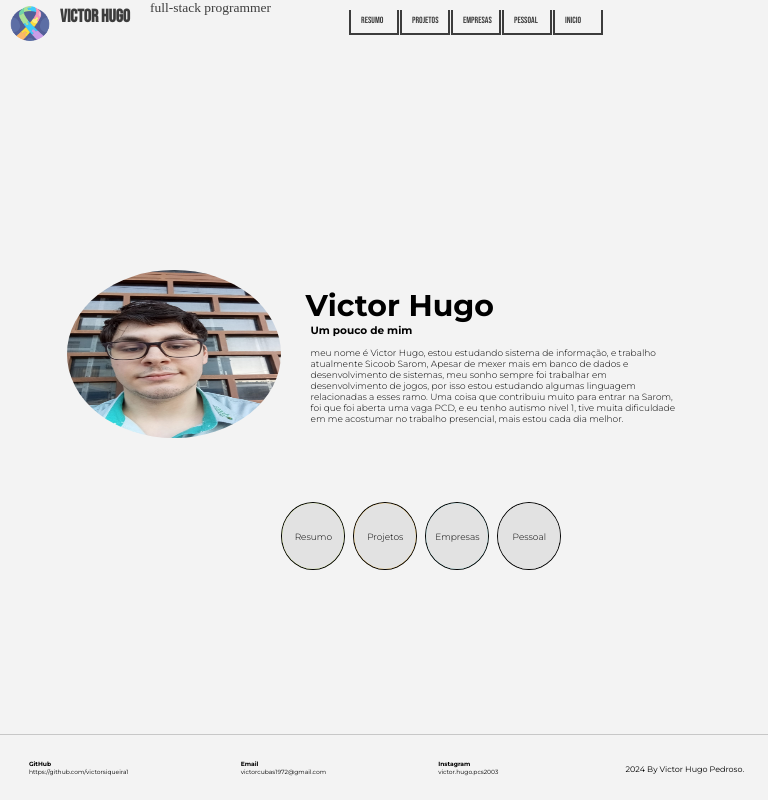
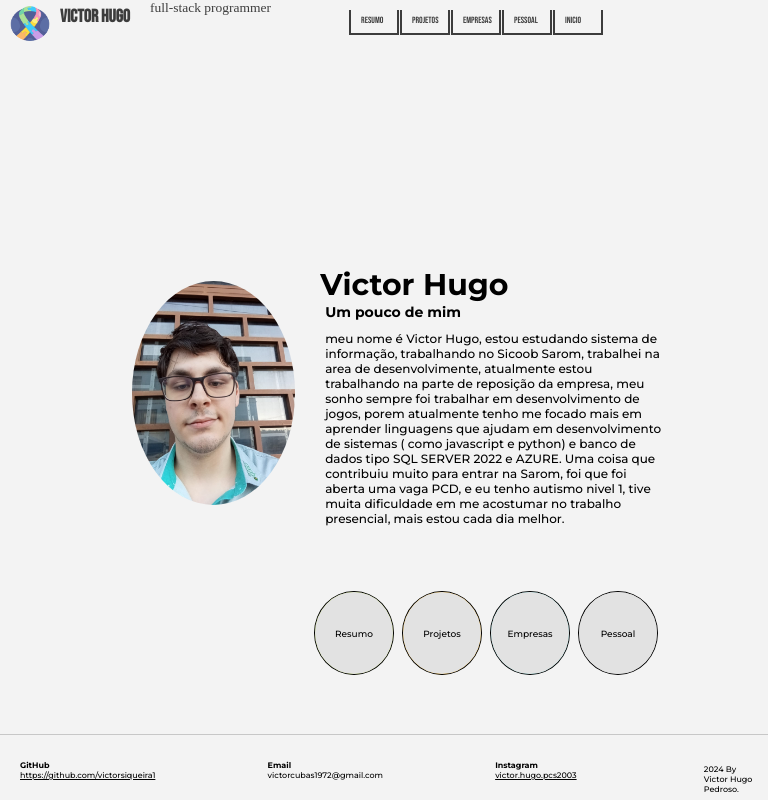
Before and after one commit to victorsiqueira1/trabalhoEscolar, a Vue app: page / in a window 768 px wide. Built offline with nearby package versions, Linux system fonts and the light colour scheme; a web font is replaced by a local one.

Commit message:
arrumando mais o corpo

```diff
--- a/src/App.vue
+++ b/src/App.vue
@@ -50,7 +50,13 @@
         <div style="height: 40px; padding-top: 20px">
           <p style="font-weight: 700">Instagram</p>
 
-          <p class="oLink letraParaResumi">victor.hugo.pcs2003</p>
+          <a
+            class="oLink"
+            href="https://www.instagram.com/victor.hugo.pcs2003?igsh=MXhzMmJobWJvcDR0dA=="
+            target="_blank"
+          >
+            victor.hugo.pcs2003
+          </a>
         </div>
 
         <div style="height: 40px; padding-top: 1.9rem" class="aoba">
@@ -246,7 +252,6 @@ const fim = ref(false)
   display: flex;
 }
 .oLink {
-  text-decoration: none;
   color: black;
 }
 
@@ -382,10 +387,16 @@ const fim = ref(false)
     justify-content: center;
     gap: 15%;
   }
+    .letraParaResumi {
+    font-family: 'Montserrat', sans-serif;
+    font-optical-sizing: auto;
+    font-weight: 500 !important;
+    font-style: normal;
+  }
 
   .links {
     margin-top: 7px;
-    font-size: 6px;
+    font-size: 8px;
   }
   .parteAbaixo {
     width: 100%;
@@ -497,7 +508,6 @@ const fim = ref(false)
     display: flex;
     gap: 10px;
     margin-left: 40vw;
-
   }
   .oPeqno {
     display: flex;
@@ -510,7 +520,7 @@ const fim = ref(false)
   }
   .links {
     margin-top: 7px;
-    font-size: 6px;
+   font-size: 7px;
   }
 
   .parteAbaixo {
@@ -522,7 +532,7 @@ const fim = ref(false)
   .letraParaResumi {
     font-family: 'Montserrat', sans-serif;
     font-optical-sizing: auto;
-    font-weight: 300 !important;
+    font-weight: 500 !important;
     font-style: normal;
   }
   .letraGrande {
--- a/src/views/Hello.vue
+++ b/src/views/Hello.vue
@@ -126,11 +126,11 @@
           <br />
 
           <div class="quadrad">
-            <p class="letrapeq" style="padding-top: 9px">2022-Now</p>
+            <p class="letrapeq" style="padding-top: 9px">2022-2025</p>
             <div class="parte">
               <h4>Sicoob Sarom</h4>
               <p class="fonteText letrapeq">
-                Hoje trabalho como Desenvolvedor de Sistemas na Sicoob Sarom
+                Trabalho no Desenvolvimento de Sistema do Sicoob Sarom
               </p>
             </div>
           </div>
@@ -140,6 +140,14 @@
             <div class="parte">
               <h4>Cruzeiro do Sul polo UNIFRAN</h4>
               <p class="fonteText letrapeq">Hoje faço faculdade na Cruzeiro do Sul polo UNIFRAN</p>
+            </div>
+          </div>
+          <br />
+          <div class="quadrad">
+            <p class="letrapeq" style="padding-top: 9px">2025-Now</p>
+            <div class="parte">
+              <h4>Sicoob Sarom</h4>
+              <p class="fonteText letrapeq">Trabalho na parte de reposição do Sicoob Sarom</p>
             </div>
           </div>
         </div>
@@ -159,11 +167,10 @@ onMounted(() => {
 <style scoped>
 .container {
   width: 100%;
-  height: 37rem;
   display: flex;
   flex-direction: row;
   align-items: normal;
-  gap: 200px;
+
   font-family: 'Work Sans', sans-serif;
   font-optical-sizing: auto;
   font-weight: 300;
@@ -175,7 +182,7 @@ onMounted(() => {
 }
 
 .skills {
-  width: 100%;
+  width: 40rem;
 }
 
 .skills_titulo {
@@ -206,6 +213,7 @@ onMounted(() => {
 }
 .meio {
   width: 85%;
+  height: 100%;
   flex: 1;
   padding-top: 0px;
   display: flex;
@@ -262,11 +270,15 @@ onMounted(() => {
     flex-direction: column;
     width: 55%;
     padding-top: 70px;
-    padding-left: 50px;
+    padding-left: 10px;
     height: 100%;
   }
+  .skills {
+    width: 100%;
+  }
   .meio {
-    width: 85%;
+    width: 100%;
+    height: 100%;
     flex: 1;
     padding-top: 0px;
     display: flex;
@@ -280,7 +292,7 @@ onMounted(() => {
     display: flex;
     flex-direction: row;
     align-items: normal;
-    gap: 100px;
+
     font-family: 'Work Sans', sans-serif;
     font-optical-sizing: auto;
     font-weight: 300;
@@ -303,12 +315,17 @@ onMounted(() => {
     margin-left: 0rem;
     padding-top: 150px;
   }
+    .skills {
+    width: 30rem;
+
+  }
   .container {
     width: 100%;
+    gap: 40px;
     display: flex;
     flex-direction: column;
     align-items: normal;
-    gap: 50px;
+
     font-family: 'Work Sans', sans-serif;
     font-optical-sizing: auto;
     font-weight: 300;
@@ -325,7 +342,7 @@ onMounted(() => {
     flex-direction: column;
     width: 100%;
     padding-top: 0px;
-
+    padding-left: 10px;
     height: 100%;
   }
 }
--- a/src/views/Meio.vue
+++ b/src/views/Meio.vue
@@ -8,12 +8,14 @@
             <h1 class="letraGrande">Victor Hugo</h1>
             <h3 style="margin-bottom: 10px; margin-left: 15px">Um pouco de mim</h3>
             <p style="margin-left: 15px">
-              meu nome é Victor Hugo, estou estudando sistema de informação, e trabalho atualmente
-              Sicoob Sarom, Apesar de mexer mais em banco de dados e desenvolvimento de sistemas,
-              meu sonho sempre foi trabalhar em desenvolvimento de jogos, por isso estou estudando
-              algumas linguagem relacionadas a esses ramo. Uma coisa que contribuiu muito para
-              entrar na Sarom, foi que foi aberta uma vaga PCD, e eu tenho autismo nivel 1, tive
-              muita dificuldade em me acostumar no trabalho presencial, mais estou cada dia melhor.
+              meu nome é Victor Hugo, estou estudando sistema de informação, trabalhando no Sicoob
+              Sarom, trabalhei na area de desenvolvimente, atualmente estou trabalhando na parte de
+              reposição da empresa, meu sonho sempre foi trabalhar em desenvolvimento de jogos,
+              porem atualmente tenho me focado mais em aprender linguagens que ajudam em
+              desenvolvimento de sistemas ( como javascript e python) e banco de dados tipo SQL
+              SERVER 2022 e AZURE. Uma coisa que contribuiu muito para entrar na Sarom, foi que foi
+              aberta uma vaga PCD, e eu tenho autismo nivel 1, tive muita dificuldade em me
+              acostumar no trabalho presencial, mais estou cada dia melhor.
             </p>
           </div>
         </div>
@@ -118,7 +120,7 @@ onMounted(() => {
   align-items: center;
   margin-left: 10rem;
   width: 100%;
-  height: 100%;
+  height: 20rem;
 }
 .meio {
   width: 85%;
@@ -130,14 +132,13 @@ onMounted(() => {
 }
 .foto {
   width: 22%;
-  height: 90%;
+  height: 14rem;
   border-radius: 100%;
   margin-left: 10px;
 }
 .oResumme {
   display: flex;
   width: 100%;
-  height: 25rem;
 }
 .fim {
   width: 100%;
@@ -169,8 +170,6 @@ onMounted(() => {
   height: 10vh;
   display: flex;
   gap: 10.5rem;
-
-  padding-top: 10px;
 }
 .umPorVez-enter-from {
   opacity: 0;
@@ -231,7 +230,7 @@ onMounted(() => {
 }
 .umaBola.btnCircle:hover::before,
 .umaBola.btnCircle:focus::before {
-  transform: scale(1);
+  transform: scale(0);
 }
 
 .umaBola.btnCircle {
@@ -247,28 +246,25 @@ onMounted(() => {
 }
 @media screen and (min-width: 1024px) and (max-width: 2134px) {
   .umaBola {
-    width: 6rem;
+    width: 6.8rem;
     height: 12vh;
     border-radius: 100%;
     border: 1px black solid;
 
     font-size: 12px !important;
   }
+
   .foto {
     width: 17rem;
-    height: 90%;
+
     border-radius: 100%;
     margin-left: 10px;
   }
   .quatroBola {
-    width: 65%;
+    width: 42rem;
     height: 10vh;
     display: flex;
-    gap: 7rem;
-    margin-left: 18rem;
-    padding-top: 0px;
-    padding-bottom: 20px;
-    margin-bottom: 14px;
+    gap: 7.5rem;
   }
   .ola {
     padding-left: 5%;
@@ -277,13 +273,12 @@ onMounted(() => {
     align-items: center;
     margin-left: 0rem;
     width: 100%;
-    height: 100%;
+
     padding-top: 0;
   }
   .oResumme {
     display: flex;
-    width: 100%;
-    height: 17rem;
+    width: 80rem;
   }
   .letraParaResumi {
     font-family: 'Montserrat', sans-serif;
@@ -309,59 +304,56 @@ onMounted(() => {
 }
 @media screen and (min-width: 611px) and (max-width: 1023px) {
   .umaBola {
-    width: 4rem;
-    height: 8.5vh;
+    width: 5rem;
+    height: 10.5vh;
     border-radius: 100%;
     border: 1px black solid;
     font-size: 9px !important;
   }
   .foto {
     width: 30%;
-    height: 70%;
+
     border-radius: 100%;
     margin-left: 10px;
     margin-top: 50px;
   }
   .oResumme {
     display: flex;
+    width: 100%;
     margin-top: 0;
-    height: 15rem;
   }
+
   .meio {
-    width: 100%;
-    height: 100%;
-    flex-direction: column;
+    width: 85%;
+    flex: 1;
+    padding-top: 70px;
     display: flex;
     align-items: center;
-    margin: 0;
-    padding-top: 0px;
-    justify-content: center;
+    margin-left: 0rem;
   }
   .ola {
-    padding-left: 5%;
+    padding-left: 0;
     display: flex;
     justify-content: center;
     flex-direction: column;
-    width: 100%;
-    height: 100%;
-    margin: 0;
+    width: 34rem;
+    margin-left: 0px;
+    margin-bottom: 0px;
   }
   .quemCrio {
     margin-top: 9px;
     font-size: 7px !;
   }
   .quatroBola {
-    width: 64%;
-    height: 5vh;
+    width: 10rem;
+    height: 15vh;
     display: flex;
-    gap: 4.5rem;
-    margin-left: 25vw;
-    margin-top: 2rem;
+    gap: 5.5rem;
   }
   .letraParaResumi {
     font-family: 'Montserrat', sans-serif;
     font-optical-sizing: auto;
-    font-weight: 300 !important;
+    font-weight: 500 !important;
     font-style: normal;
   }
   .letraGrande {
@@ -369,7 +361,7 @@ onMounted(() => {
     margin-left: 10px;
   }
   .resumo {
-    width: 55%;
+    width: 100%;
     height: 50%;
     margin-left: 5px;
     margin-top: 50px;
@@ -377,14 +369,14 @@ onMounted(() => {
     flex-direction: column;
     justify-content: center;
     padding-left: 10px;
-    font-size: 9px;
+    font-size: 12px;
     padding-top: 50px;
   }
 }
 @media screen and (min-width: 320px) and (max-width: 609px) {
   .umaBola {
-    width: 3rem;
-    height: 7.5vh;
+    width: 6rem;
+    height: 12vh;
     border-radius: 100%;
     border: 1px black solid;
     background-color: none !important;
@@ -392,7 +384,7 @@ onMounted(() => {
   }
   .foto {
     width: 42%;
-    height: 60%;
+
     border-radius: 100%;
     margin-left: 10px;
     margin-top: 50px;
@@ -403,12 +395,10 @@ onMounted(() => {
     margin-top: 0;
     justify-content: center;
     align-items: center;
-    height: 15rem;
   }
   .meio {
     width: 100%;
-    height: 100%;
-
+    height: 20rem;
     flex-direction: column;
     display: flex;
     align-items: center;
@@ -422,23 +412,22 @@ onMounted(() => {
     justify-content: center;
     flex-direction: column;
     width: 100%;
-    height: 100%;
-    margin: 0;
-    margin-bottom: 100px;
+    gap: 60px;
+    margin-left: 0;
+    margin-right: 0;
+    margin-bottom: 0;
+    margin-top: 150px;
   }
   .quemCrio {
     margin-top: 9px;
     font-size: 7px !;
   }
   .quatroBola {
-    width: 64%;
+    width: 25rem;
     height: 5vh;
     display: flex;
-    gap: 3.8rem;
-    position: absolute;
-    top: 124%;
-    margin-left: 12.5vw;
-    margin-top: 1rem;
+    gap: 7rem;
+
     background-color: none;
   }
   .letraParaResumi {
@@ -455,7 +444,7 @@ onMounted(() => {
     width: 85%;
     height: 60%;
     margin-left: 5px;
-    margin-top: 100px;
+    margin-top: 10px;
     display: flex;
     flex-direction: column;
     justify-content: center;
```
